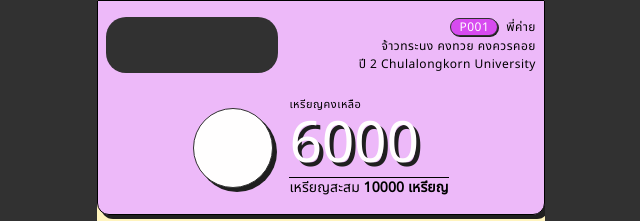
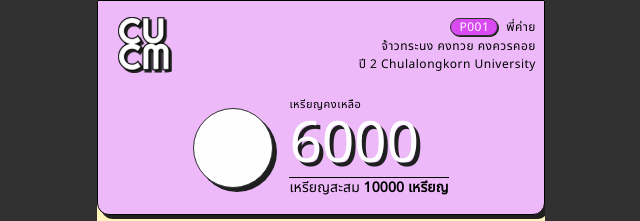
Before and after one commit to isd-sgcu/cucm25-frontend, a React (Vite) app: page / in a window 1280 px wide. Shown: the top 221 px of the page, without its empty margins (319-959 px from the left). Built offline with nearby package versions, Linux system fonts and the light colour scheme; some icons are missing.

Commit message:
hotfix: logo

```diff
--- a/src/components/Logo.tsx
+++ b/src/components/Logo.tsx
@@ -1,5 +1,11 @@
-function Logo() {
-  return <div className='w-[172px] h-14 rounded-[20px] bg-black'></div>
+function Logo({ height }: { height?: string }) {
+  return (
+    <img
+      src='/logo.svg'
+      alt='CUCM68 Logo'
+      className={`${height ? `h-[${height}px]` : 'h-14'} w-auto`}
+    />
+  )
 }
 
 export default Logo
--- a/src/components/auth/LoginSection.tsx
+++ b/src/components/auth/LoginSection.tsx
@@ -103,7 +103,7 @@ function LoginSession() {
   return (
     <div className='h-full flex flex-col gap-12 justify-between items-center px-6'>
       <div className='flex flex-col gap-1.5 mb-1'>
-        <Logo />
+        <Logo height='120' />
         <h1 className='font-medium text-center display-small-emphasized'>Reward</h1>
       </div>
 
```
Also changed, not shown: public/logo.svg (added).
